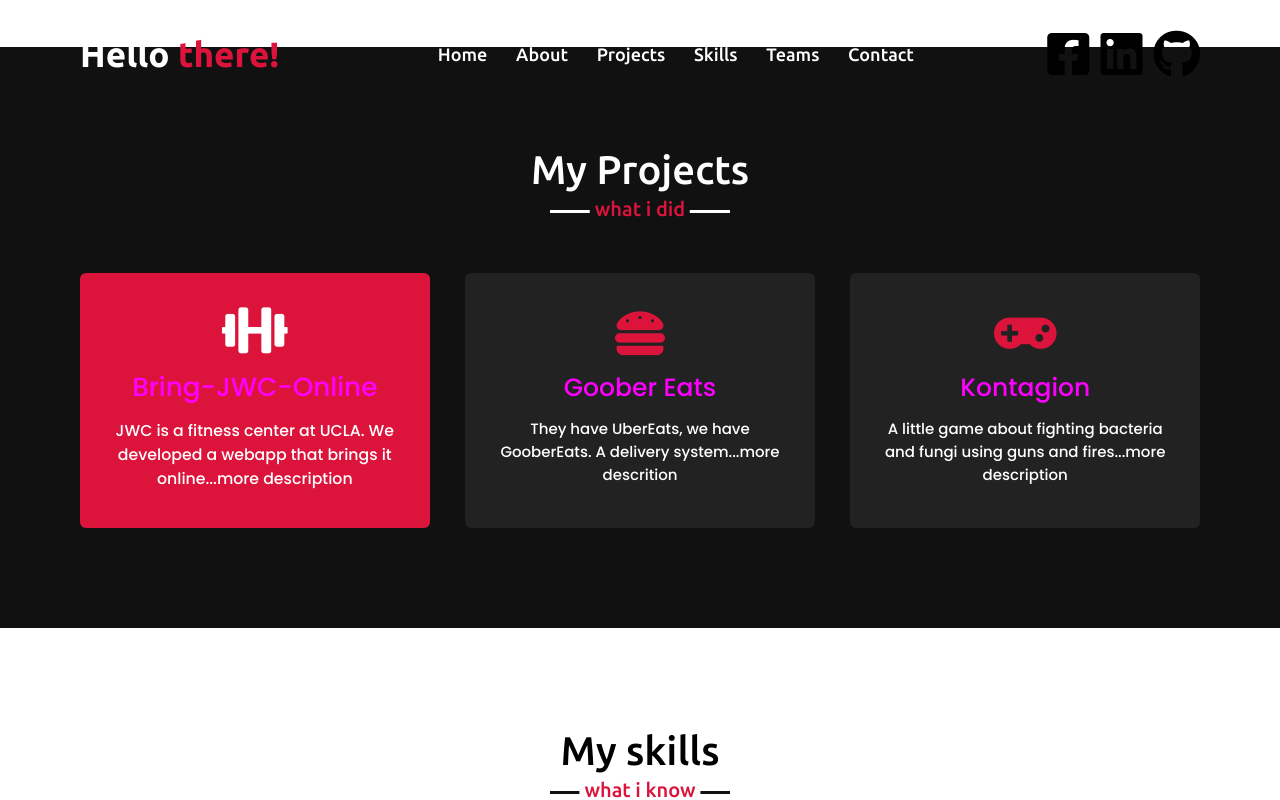
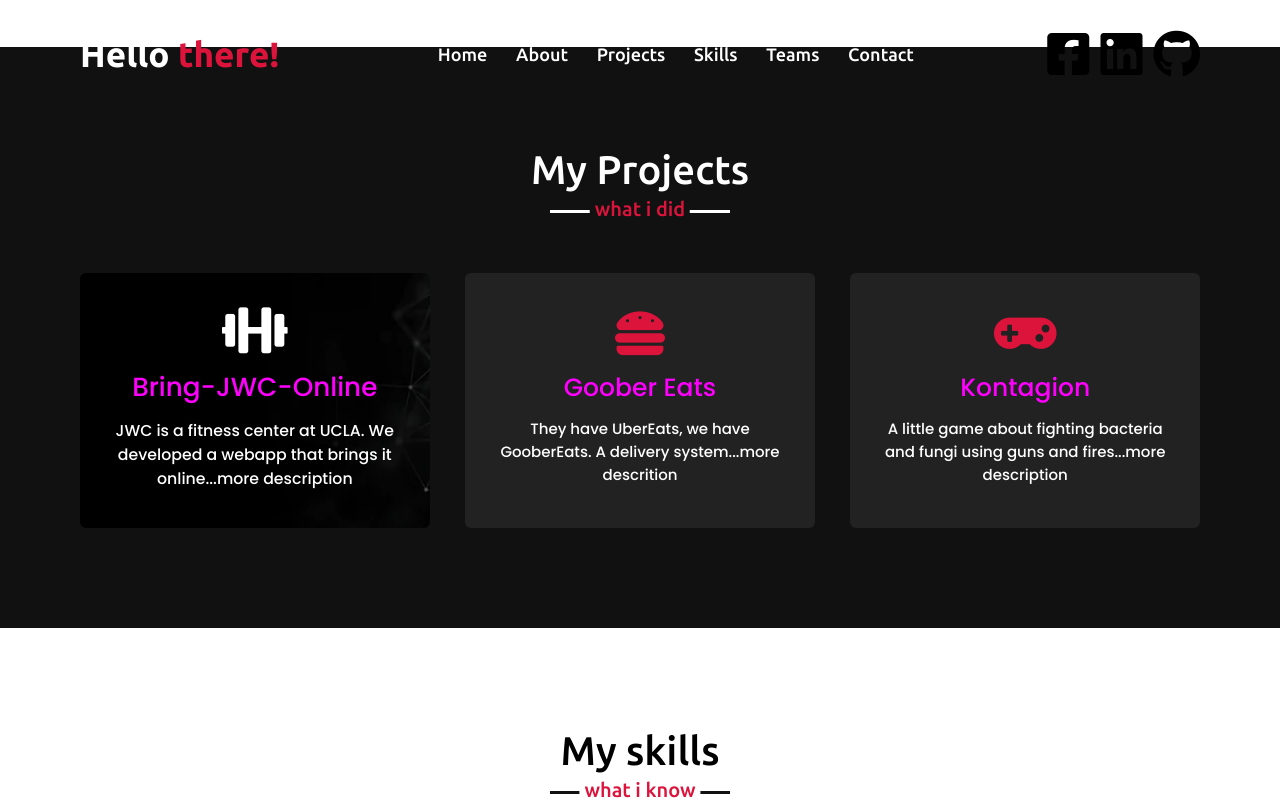
Before and after one commit to tonydd02/tonydd02.github.io, a plain HTML site: page index.html in a window 1280 px wide. In both pictures the pointer is over the element 254 px from the left and 1886 px from the top of the page. Shown: the part 1486-2286 px from the top of the page. Drawn offline with nearby package versions, Linux system fonts and the light colour scheme.

Commit message:
Add files via upload

```diff
--- a/style.css
+++ b/style.css
@@ -281,7 +281,7 @@ section .title::after{
     transition: all 0.3s ease;
 }
 .services .serv-content .card:hover{
-    background: crimson;
+    background: url("images/banner.jpg") no-repeat center;
 }
 .services .serv-content .card .box{
     transition: all 0.3s ease;
```
